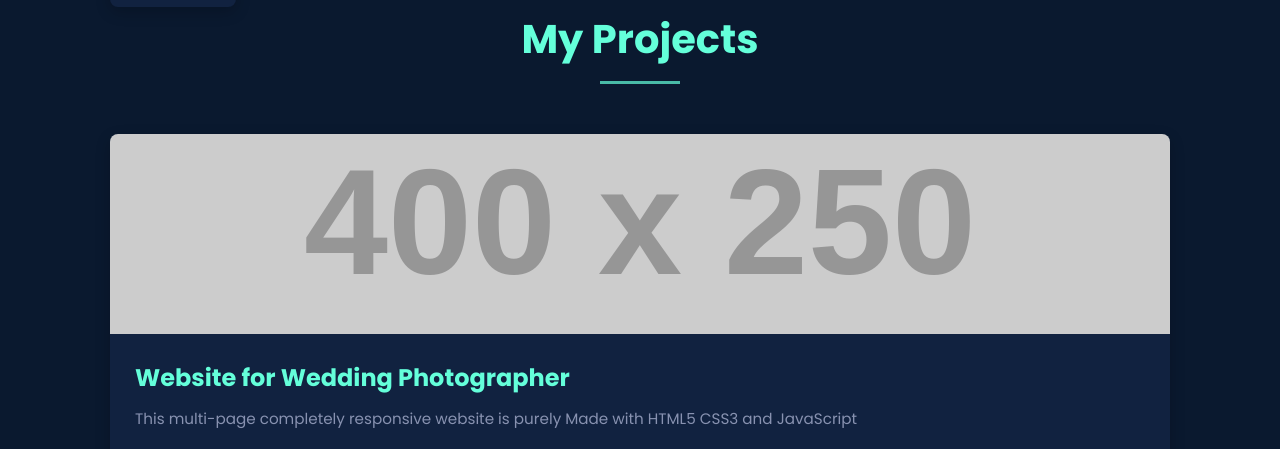
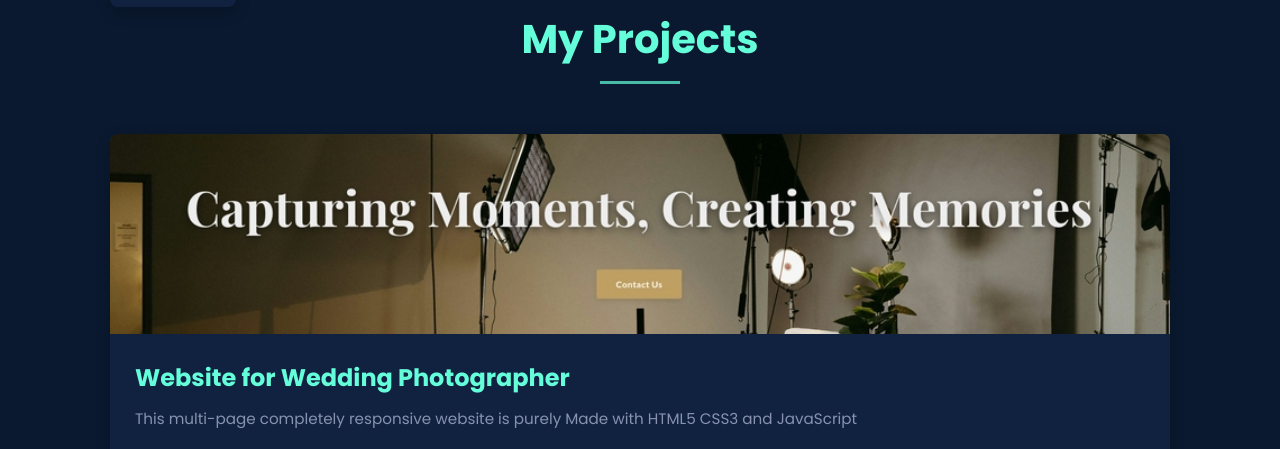
Before and after one commit to KrunalDhargave-KD/KrunalDhargave-KD-web.github.io, a plain HTML site: page index.html in a window 1280 px wide. Shown: the part 1739-2188 px from the top of the page. Drawn offline with Linux system fonts and the light colour scheme; placeholder pictures from the web are drawn by us.

Commit message:
Update project image source for Project 1

```diff
--- a/index.html
+++ b/index.html
@@ -636,7 +636,7 @@
         <div class="projects-grid">
             <!-- Project 1 -->
             <div class="project-card">
-                <img src="https://via.placeholder.com/400x250/112240/64ffda?text=Project+Screenshot+1" alt="Project 1">
+                <img src="./project1.jpg" alt="Project 1">
                 <div class="project-info">
                     <h3>Website for Wedding Photographer</h3>
                     <p>This multi-page completely responsive website is purely Made with HTML5 CSS3 and JavaScript </p>
```
